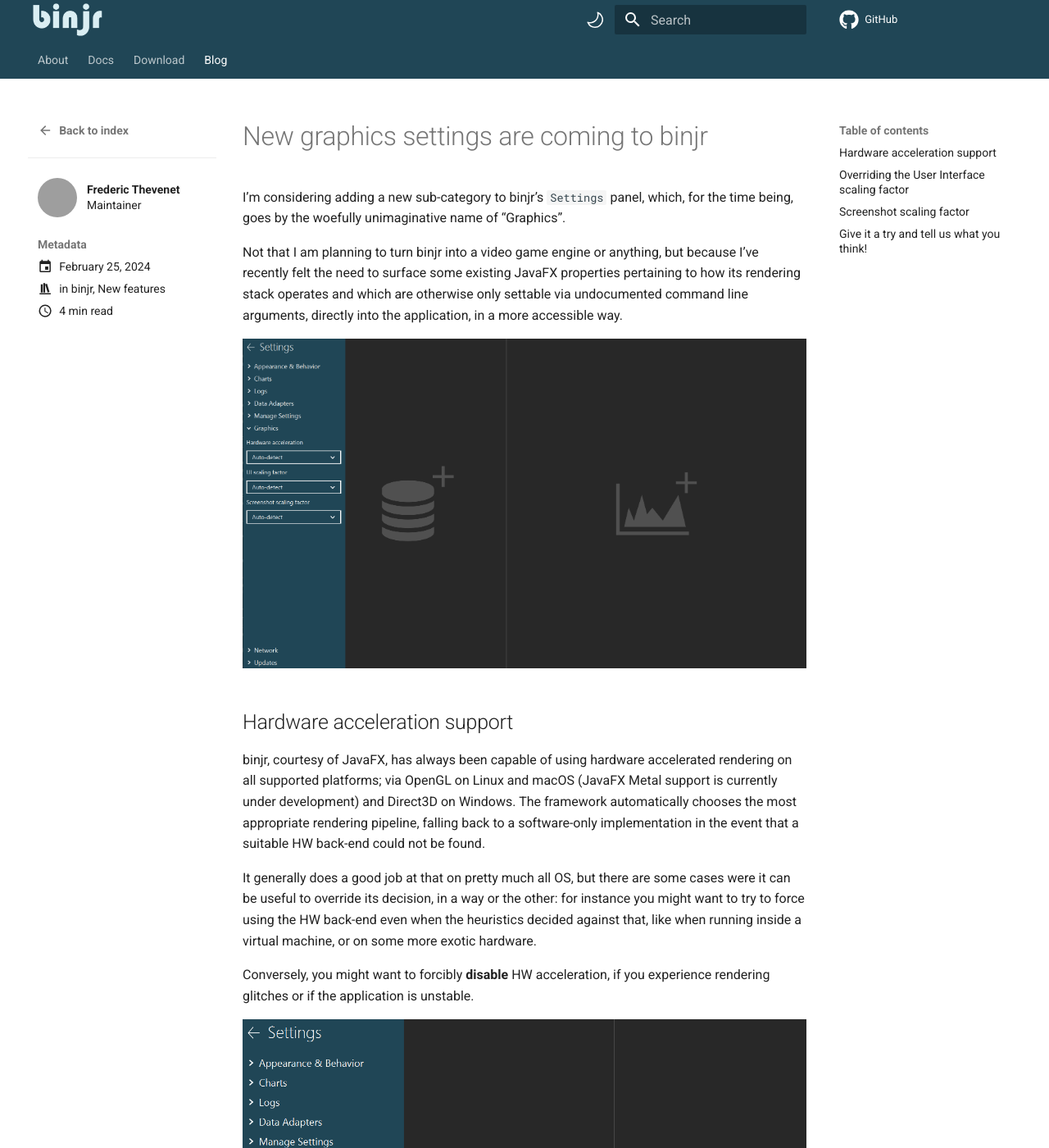
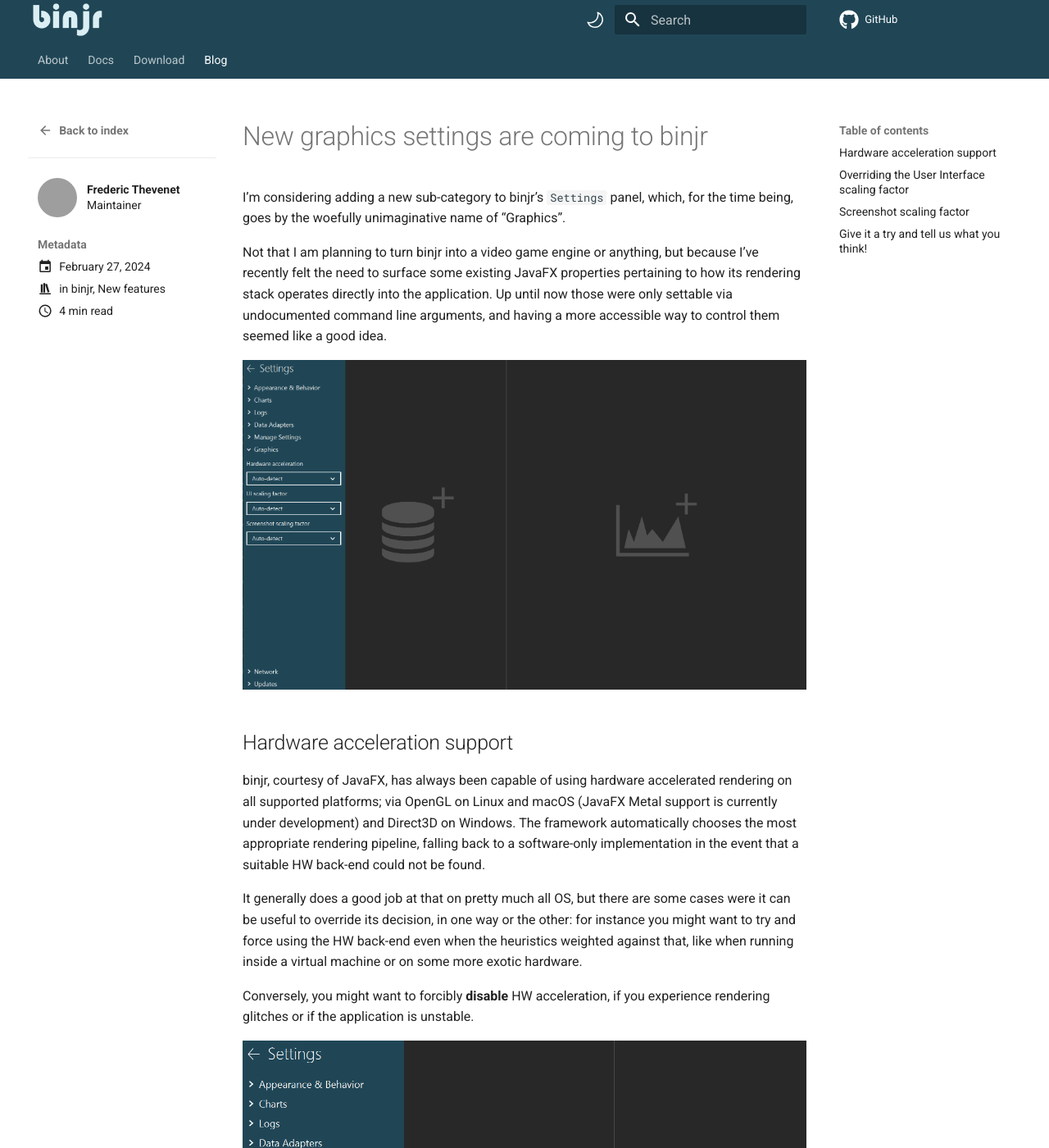
Before and after one commit to binjr/binjr.github.io, an MkDocs documentation site: the page built from docs/blog/posts/New-graphics-settings-are-coming-to-binjr.md, in a window 1280 px wide and 1400 px high. Shown: the whole window at 82% size. Built offline with MkDocs 1.6.1 and Material for MkDocs 9.7.7, drawn with Linux system fonts in a browser that asks for light colours; comment, search, counter and statistics services are not loaded; some of the changed text lies outside the part shown; grey boxes are pictures that could not be loaded.

Commit message:
Updates to New-graphics-settings-are-coming-to-binjr post

```diff
--- a/docs/blog/posts/New-graphics-settings-are-coming-to-binjr.md
+++ b/docs/blog/posts/New-graphics-settings-are-coming-to-binjr.md
@@ -1,6 +1,6 @@
 ---
 draft: false
-date: 2024-02-25
+date: 2024-02-27
 tags:
   - HiDPI
   - Graphics
@@ -19,7 +19,7 @@
 
 I'm considering adding a new sub-category to binjr's `Settings` panel, which, for the time being, goes by the woefully unimaginative name of "Graphics".
 
-Not that I am planning to turn binjr into a video game engine or anything, but because I've recently felt the need to surface some existing JavaFX properties pertaining to how its rendering stack operates and which are otherwise only settable via undocumented command line arguments, directly into the application, in a more accessible way.
+Not that I am planning to turn binjr into a video game engine or anything, but because I've recently felt the need to surface some existing JavaFX properties pertaining to how its rendering stack operates directly into the application. Up until now those were only settable via undocumented command line arguments, and having a more accessible way to control them seemed like a good idea.
 
 <!-- more -->
 
@@ -30,7 +30,7 @@
 
 binjr, courtesy of JavaFX, has always been capable of using hardware accelerated rendering on all supported platforms; via OpenGL on Linux and macOS (JavaFX Metal support is currently under development) and Direct3D on Windows. The framework automatically chooses the most appropriate rendering pipeline, falling back to a software-only implementation in the event that a suitable HW back-end could not be found.
 
-It generally does a good job at that on pretty much all OS, but there are some cases were it can be useful to override its decision, in a way or the other: for instance you might want to try to force using the HW back-end even when the heuristics decided against that, like when running inside a virtual machine, or on some more exotic hardware.
+It generally does a good job at that on pretty much all OS, but there are some cases were it can be useful to override its decision, in one way or the other: for instance you might want to try and force using the HW back-end even when the heuristics weighted against that, like when running inside a virtual machine or on some more exotic hardware.
 
 Conversely, you might want to forcibly **disable** HW acceleration, if you experience rendering glitches or if the application is unstable.
 
@@ -44,7 +44,8 @@
 
 But since JavaFX's scaling is entirely independent from the environment it runs on, this means the framework has to be able to retrieve the underlying platform-wide scaling factor and apply it internally by default in order to make users' life simple. It usually does a good job at this, but it can sometime be a bit problematic.
 
-Fist of all, there are some cases where detecting the scale factor automatically just doesn't work well: on Windows or macOS, this is generally not an issue, but on Linux is can be tricky. For instance, JavaFX will attempt to retrieve that info from configuration files typically used by GNOME, which can leaves users of other desktop environments out of luck. And while it's always possible for savvy users to add the right bits of configuration to their desktop to workaround the issue (i.e. set `org.gnome.desktop.interface scaling-factor` or export `GDK_SCALE`), the results can sometimes be unsatisfactory: for example, forcing GNOME's lack of support for fractional scale factors onto KDE, which **does** support those.
+Fist of all, there are some cases where detecting the scale factor automatically just doesn't work well: on Windows or macOS, this is generally not an issue, but on Linux is can be tricky. For instance, JavaFX will attempt to retrieve that info from configuration files typically used by GNOME, which can leaves users of other desktop environments out of luck.
+And while it's always possible for savvy users to add the right bits of configuration to their desktop to workaround the issue (i.e. set `org.gnome.desktop.interface scaling-factor` or export `GDK_SCALE`), the results can sometimes be unsatisfactory, for example forcing GNOME's lack of support for fractional scale factors onto KDE, which does support those.
 
 And of course, regardless of the environment, there can always be cases where a user might want to use a different scale for their binjr window than for the rest of their desktop.
 
@@ -57,7 +58,7 @@
 
 With that said, this is still a work-in-progress, so feel free to chime in if you'd like to propose something else.
 
-Please note that this option is unfortunately **not available** on macOS, since apparently JavaFX lacks a way to override the detect scaling factor on this platform. Although, as mentioned earlier, the automatic detection is usually flawless on macOS, it is this still a bit disappointing, as scaling an app's window independently from the rest of the desktop could always prove useful (unless the OS itself already has this built-in? I must admit I don't know much about macs).
+Please note that this option is unfortunately **not available** on macOS, since apparently JavaFX lacks a way to override the detect scaling factor on this platform. Although, as mentioned earlier, the automatic detection is usually flawless on macOS, it is this still a bit disappointing, as scaling an app's window independently from the rest of the desktop could always prove useful (unless the OS itself already has this built-in? I must admit I don't know much about Macs).
 
 
 ## Screenshot scaling factor
```
